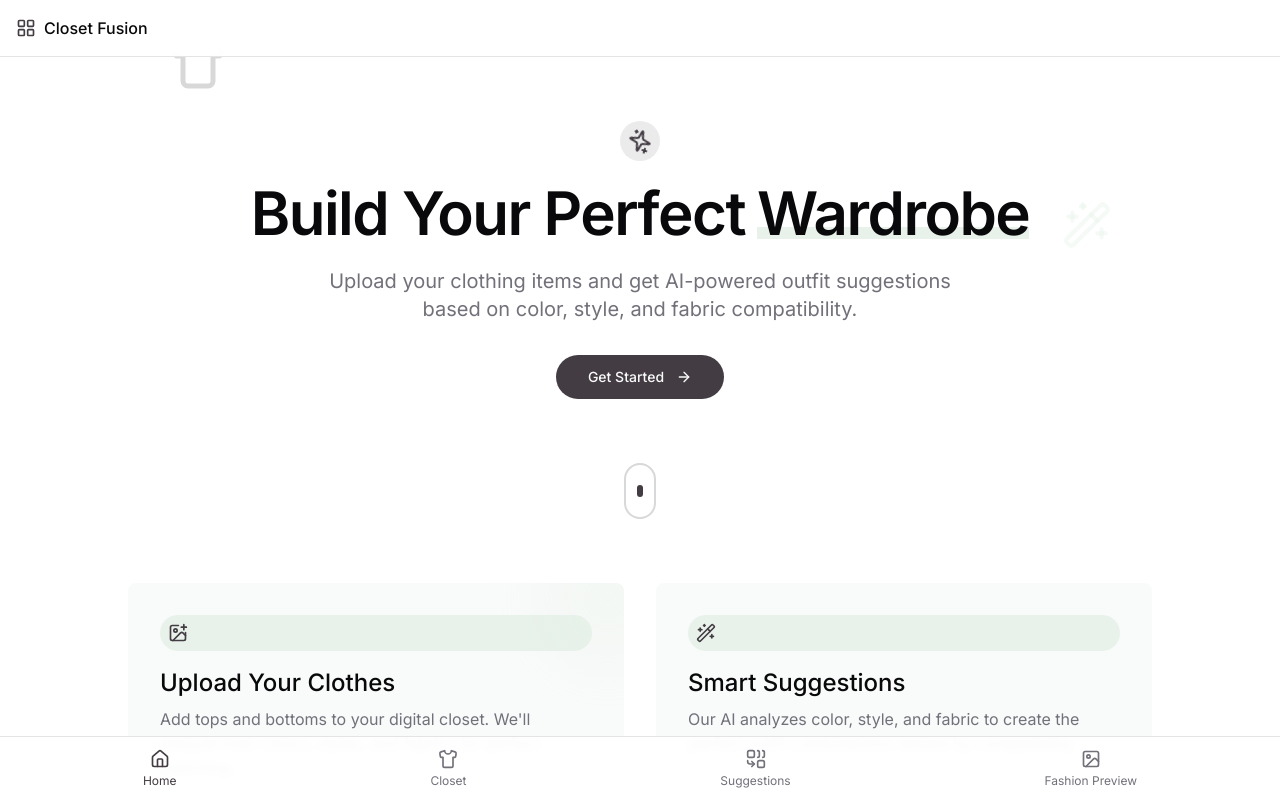
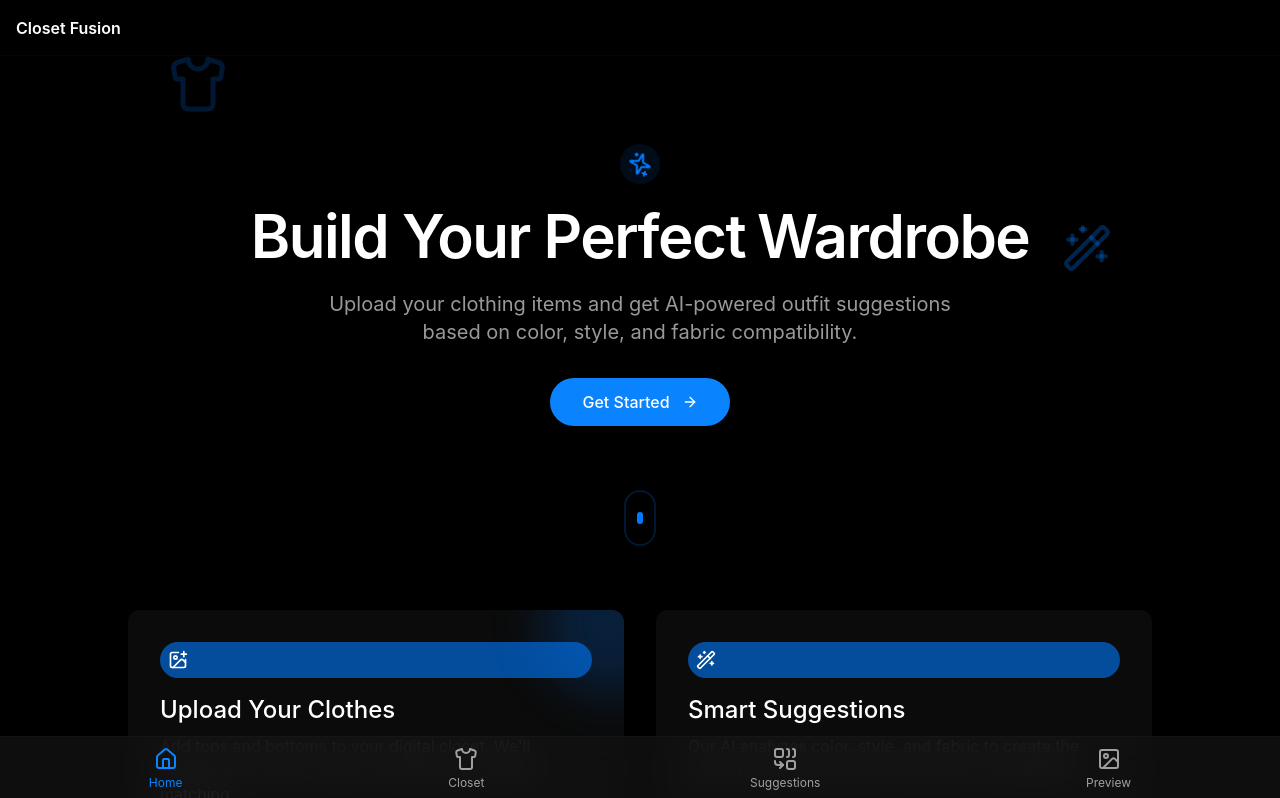
Before and after one commit to Abdullaaziz098/closet-fusion-suggestions, a React (Vite) app: page / in a window 1280 px wide. Shown: the top 798 px of the page. Built offline with nearby package versions, Linux system fonts and the light colour scheme.

Commit message:
Refactor: Apply iOS-inspired design theme
- Updated the app's design to an iOS-inspired theme, including dark/light mode, shadows, and overall UI/UX enhancements.
- Modified color palettes, component styles, and layout to align with the new design.

```diff
--- a/src/components/FashionImagePreview.tsx
+++ b/src/components/FashionImagePreview.tsx
@@ -1,6 +1,6 @@
 
 import { useState, useEffect } from "react";
-import { Loader2, RefreshCw } from "lucide-react";
+import { Loader2, RefreshCw, Camera } from "lucide-react";
 import { motion } from "framer-motion";
 import { Button } from "@/components/ui/button";
 import { ClothingItem } from "@/types/clothing";
@@ -78,30 +78,33 @@ const FashionImagePreview = ({ top, bottom, onRefresh }: FashionImagePreviewProp
   }, [top, bottom]);
 
   return (
-    <div className="relative w-full h-full rounded-xl bg-gradient-to-tr from-muted/50 to-background/50 border overflow-hidden">
+    <div className="relative w-full h-full rounded-xl bg-ios-card border border-ios-border/20 overflow-hidden shadow-ios">
       {isLoading ? (
         <div className="absolute inset-0 flex flex-col items-center justify-center">
-          <Loader2 className="h-12 w-12 animate-spin text-primary mb-4" />
-          <span className="text-muted-foreground">Generating fashion preview...</span>
-          <p className="text-xs text-muted-foreground mt-2">This may take a few seconds</p>
+          <Loader2 className="h-12 w-12 animate-spin text-ios-accent mb-4" />
+          <span className="text-white/80">Generating fashion preview...</span>
+          <p className="text-xs text-ios-textSecondary mt-2">This may take a few seconds</p>
         </div>
       ) : error ? (
         <div className="absolute inset-0 flex flex-col items-center justify-center p-6">
           <p className="text-destructive mb-4 text-center">{error}</p>
-          <Button onClick={generateImage}>Try Again</Button>
+          <Button onClick={generateImage} variant="secondary" className="bg-ios-card border border-ios-border/50 hover:bg-ios-border/20">
+            Try Again
+          </Button>
         </div>
       ) : !imageUrl && (top || bottom) ? (
         <div className="absolute inset-0 flex flex-col items-center justify-center">
           <Button
             onClick={generateImage}
             size="lg"
-            className="mb-4"
+            className="mb-4 bg-ios-accent hover:bg-ios-accent/90 text-white rounded-full px-6 shadow-ios-sm"
             disabled={!top || !bottom}
           >
+            <Camera className="mr-2 h-5 w-5" />
             Generate Fashion Preview
           </Button>
           {(!top || !bottom) && (
-            <p className="text-sm text-muted-foreground text-center px-6">
+            <p className="text-sm text-ios-textSecondary text-center px-6">
               Select both a top and bottom to generate a preview
             </p>
           )}
@@ -120,8 +123,7 @@ const FashionImagePreview = ({ top, bottom, onRefresh }: FashionImagePreviewProp
           <Button
             onClick={handleRefresh}
             size="sm"
-            className="absolute bottom-4 right-4"
-            variant="secondary"
+            className="absolute bottom-4 right-4 bg-ios-card/70 backdrop-blur-lg border border-white/10 rounded-full shadow-ios px-4"
           >
             <RefreshCw className="mr-2 h-4 w-4" />
             Refresh
@@ -129,7 +131,7 @@ const FashionImagePreview = ({ top, bottom, onRefresh }: FashionImagePreviewProp
         </motion.div>
       ) : (
         <div className="absolute inset-0 flex items-center justify-center">
-          <p className="text-muted-foreground text-center px-6">
+          <p className="text-ios-textSecondary text-center px-6">
             Select an outfit to generate a fashion preview
           </p>
         </div>
--- a/src/components/Layout.tsx
+++ b/src/components/Layout.tsx
@@ -1,6 +1,6 @@
 
 import { Link, useLocation } from "react-router-dom";
-import { Shirt, Home, LayoutGrid, Combine, Image } from "lucide-react";
+import { Shirt, Home, Combine, Image } from "lucide-react";
 
 interface LayoutProps {
   children: React.ReactNode;
@@ -8,49 +8,47 @@ interface LayoutProps {
 }
 
 const navItems = [
-  { title: "Home", path: "/", icon: <Home className="w-5 h-5" /> },
-  { title: "Closet", path: "/closet", icon: <Shirt className="w-5 h-5" /> },
-  { title: "Suggestions", path: "/suggestions", icon: <Combine className="w-5 h-5" /> },
-  { title: "Fashion Preview", path: "/outfit-preview", icon: <Image className="w-5 h-5" /> },
+  { title: "Home", path: "/", icon: <Home className="w-6 h-6" /> },
+  { title: "Closet", path: "/closet", icon: <Shirt className="w-6 h-6" /> },
+  { title: "Suggestions", path: "/suggestions", icon: <Combine className="w-6 h-6" /> },
+  { title: "Preview", path: "/outfit-preview", icon: <Image className="w-6 h-6" /> },
 ];
 
 const Layout = ({ children, hideNav = false }: LayoutProps) => {
   const location = useLocation();
 
   return (
-    <div className="flex flex-col min-h-screen">
+    <div className="flex flex-col min-h-screen bg-ios-background text-ios-text">
       {!hideNav && (
-        <header className="border-b sticky top-0 z-50 bg-background/95 backdrop-blur">
-          <div className="container flex items-center justify-between h-14 px-4">
+        <header className="ios-top-bar">
           <Link to="/" className="flex items-center gap-2">
-              <LayoutGrid className="h-5 w-5 text-primary" />
-              <span className="font-medium">Closet Fusion</span>
+            <span className="font-semibold text-white">Closet Fusion</span>
           </Link>
-          </div>
         </header>
       )}
 
-      <main className="flex-1">{children}</main>
+      <main className="flex-1 mt-14 mb-16 px-4 py-6">
+        {children}
+      </main>
 
       {!hideNav && (
-        <div className="w-full h-16 bg-background/95 backdrop-blur-sm fixed bottom-0 border-t z-50">
+        <div className="ios-nav">
           <nav className="container h-full mx-auto px-4">
             <ul className="flex items-center justify-around h-full">
-              {navItems.map((item) => (
+              {navItems.map((item) => {
+                const isActive = location.pathname === item.path;
+                return (
                   <li key={item.path}>
                     <Link
                       to={item.path}
-                    className={`flex flex-col items-center gap-1 px-3 py-1.5 ${
-                      location.pathname === item.path
-                        ? "text-primary"
-                        : "text-muted-foreground"
-                    }`}
+                      className={`ios-tab ${isActive ? 'active' : ''}`}
                     >
                       <span>{item.icon}</span>
                       <span className="text-xs">{item.title}</span>
                     </Link>
                   </li>
-              ))}
+                );
+              })}
             </ul>
           </nav>
         </div>
--- a/src/components/ui/button.tsx
+++ b/src/components/ui/button.tsx
@@ -1,3 +1,4 @@
+
 import * as React from "react"
 import { Slot } from "@radix-ui/react-slot"
 import { cva, type VariantProps } from "class-variance-authority"
@@ -5,24 +6,24 @@ import { cva, type VariantProps } from "class-variance-authority"
 import { cn } from "@/lib/utils"
 
 const buttonVariants = cva(
-  "inline-flex items-center justify-center gap-2 whitespace-nowrap rounded-md text-sm font-medium ring-offset-background transition-colors focus-visible:outline-none focus-visible:ring-2 focus-visible:ring-ring focus-visible:ring-offset-2 disabled:pointer-events-none disabled:opacity-50 [&_svg]:pointer-events-none [&_svg]:size-4 [&_svg]:shrink-0",
+  "inline-flex items-center justify-center gap-2 whitespace-nowrap rounded-full text-sm font-medium ring-offset-background transition-colors focus-visible:outline-none focus-visible:ring-2 focus-visible:ring-ring focus-visible:ring-offset-2 disabled:opacity-50 active:scale-95 [&_svg]:pointer-events-none [&_svg]:size-4 [&_svg]:shrink-0",
   {
     variants: {
       variant: {
-        default: "bg-primary text-primary-foreground hover:bg-primary/90",
+        default: "bg-ios-accent text-white hover:bg-ios-accent/90 shadow-ios-sm",
         destructive:
           "bg-destructive text-destructive-foreground hover:bg-destructive/90",
         outline:
-          "border border-input bg-background hover:bg-accent hover:text-accent-foreground",
+          "border border-ios-border/50 bg-ios-card hover:bg-ios-border/20 text-ios-text",
         secondary:
-          "bg-secondary text-secondary-foreground hover:bg-secondary/80",
-        ghost: "hover:bg-accent hover:text-accent-foreground",
-        link: "text-primary underline-offset-4 hover:underline",
+          "bg-secondary text-ios-text hover:bg-secondary/80",
+        ghost: "hover:bg-ios-border/10 text-ios-text hover:text-ios-accent",
+        link: "text-ios-accent underline-offset-4 hover:underline p-0 h-auto",
       },
       size: {
-        default: "h-10 px-4 py-2",
-        sm: "h-9 rounded-md px-3",
-        lg: "h-11 rounded-md px-8",
+        default: "h-10 px-5 py-2",
+        sm: "h-8 rounded-full px-3 text-xs",
+        lg: "h-12 rounded-full px-8 text-base",
         icon: "h-10 w-10",
       },
     },
--- a/src/components/ui/card.tsx
+++ b/src/components/ui/card.tsx
@@ -1,3 +1,4 @@
+
 import * as React from "react"
 
 import { cn } from "@/lib/utils"
@@ -9,7 +10,7 @@ const Card = React.forwardRef<
   <div
     ref={ref}
     className={cn(
-      "rounded-lg border bg-card text-card-foreground shadow-sm",
+      "rounded-xl border border-ios-border/20 bg-ios-card text-ios-text shadow-ios",
       className
     )}
     {...props}
@@ -50,7 +51,7 @@ const CardDescription = React.forwardRef<
 >(({ className, ...props }, ref) => (
   <p
     ref={ref}
-    className={cn("text-sm text-muted-foreground", className)}
+    className={cn("text-sm text-ios-textSecondary", className)}
     {...props}
   />
 ))
--- a/src/index.css
+++ b/src/index.css
@@ -1,4 +1,3 @@
-
 @import url('https://fonts.googleapis.com/css2?family=Inter:wght@300;400;500;600;700&display=swap');
 
 @tailwind base;
@@ -7,83 +6,44 @@
 
 @layer base {
   :root {
-    --background: 0 0% 100%;
-    --foreground: 240 10% 3.9%;
+    --background: 0 0% 0%;
+    --foreground: 0 0% 100%;
 
-    --card: 0 0% 100%;
-    --card-foreground: 240 10% 3.9%;
+    --card: 0 0% 7%;
+    --card-foreground: 0 0% 100%;
 
-    --popover: 0 0% 100%;
-    --popover-foreground: 240 10% 3.9%;
+    --popover: 0 0% 7%;
+    --popover-foreground: 0 0% 100%;
 
-    --primary: 300 5% 25%;
-    --primary-foreground: 0 0% 98%;
+    --primary: 211 100% 50%;
+    --primary-foreground: 0 0% 100%;
 
-    --secondary: 150 5% 96%;
-    --secondary-foreground: 300 5% 25%;
+    --secondary: 0 0% 9%;
+    --secondary-foreground: 0 0% 100%;
 
-    --muted: 240 5% 96%;
-    --muted-foreground: 240 3.8% 46.1%;
+    --muted: 0 0% 15%;
+    --muted-foreground: 0 0% 60%;
 
-    --accent: 136 30% 90%;
-    --accent-foreground: 300 5% 25%;
+    --accent: 211 100% 50%;
+    --accent-foreground: 0 0% 100%;
 
     --destructive: 0 84.2% 60.2%;
-    --destructive-foreground: 0 0% 98%;
+    --destructive-foreground: 0 0% 100%;
 
-    --border: 240 5.9% 90%;
-    --input: 240 5.9% 90%;
-    --ring: 300 5% 25%;
+    --border: 0 0% 13%;
+    --input: 0 0% 13%;
+    --ring: 211 100% 50%;
 
-    --radius: 0.5rem;
+    --radius: 0.75rem;
 
-    --sidebar-background: 0 0% 98%;
-    --sidebar-foreground: 240 5.3% 26.1%;
-    --sidebar-primary: 240 5.9% 10%;
-    --sidebar-primary-foreground: 0 0% 98%;
-    --sidebar-accent: 240 4.8% 95.9%;
-    --sidebar-accent-foreground: 240 5.9% 10%;
-    --sidebar-border: 220 13% 91%;
-    --sidebar-ring: 217.2 91.2% 59.8%;
-  }
-
-  .dark {
-    --background: 240 10% 3.9%;
-    --foreground: 0 0% 98%;
-
-    --card: 240 10% 3.9%;
-    --card-foreground: 0 0% 98%;
-
-    --popover: 240 10% 3.9%;
-    --popover-foreground: 0 0% 98%;
-
-    --primary: 300 5% 65%;
-    --primary-foreground: 240 5.9% 10%;
-
-    --secondary: 240 3.7% 15.9%;
-    --secondary-foreground: 0 0% 98%;
-
-    --muted: 240 3.7% 15.9%;
-    --muted-foreground: 240 5% 64.9%;
-
-    --accent: 136 60% 20%;
-    --accent-foreground: 0 0% 98%;
-
-    --destructive: 0 62.8% 30.6%;
-    --destructive-foreground: 0 0% 98%;
-
-    --border: 240 3.7% 15.9%;
-    --input: 240 3.7% 15.9%;
-    --ring: 240 4.9% 83.9%;
-
-    --sidebar-background: 240 5.9% 10%;
-    --sidebar-foreground: 240 4.8% 95.9%;
-    --sidebar-primary: 224.3 76.3% 48%;
+    --sidebar-background: 0 0% 5%;
+    --sidebar-foreground: 0 0% 100%;
+    --sidebar-primary: 211 100% 50%;
     --sidebar-primary-foreground: 0 0% 100%;
-    --sidebar-accent: 240 3.7% 15.9%;
-    --sidebar-accent-foreground: 240 4.8% 95.9%;
-    --sidebar-border: 240 3.7% 15.9%;
-    --sidebar-ring: 217.2 91.2% 59.8%;
+    --sidebar-accent: 0 0% 9%;
+    --sidebar-accent-foreground: 0 0% 100%;
+    --sidebar-border: 0 0% 13%;
+    --sidebar-ring: 211 100% 50%;
   }
 }
 
@@ -93,9 +53,42 @@
   }
 
   body {
-    @apply bg-background text-foreground font-sans;
+    @apply bg-black text-white font-sans;
     scroll-behavior: smooth;
   }
+}
+
+/* iOS-inspired components */
+.ios-card {
+  @apply bg-ios-card rounded-xl shadow-ios border border-ios-border/10 backdrop-blur-sm;
+}
+
+.ios-button {
+  @apply rounded-full px-5 py-2.5 font-semibold transition-all active:scale-95;
+}
+
+.ios-input {
+  @apply bg-ios-card border border-ios-border/30 rounded-lg px-4 py-3 text-white focus:border-ios-accent outline-none;
+}
+
+.ios-nav {
+  @apply fixed bottom-0 w-full bg-ios-card/80 backdrop-blur-lg border-t border-ios-border/30 h-16;
+}
+
+.ios-tab {
+  @apply flex flex-col items-center justify-center gap-1 opacity-60 transition hover:opacity-100;
+}
+
+.ios-tab.active {
+  @apply opacity-100 text-ios-accent;
+}
+
+.ios-blur-bg {
+  @apply backdrop-blur-xl bg-ios-card/80;
+}
+
+.ios-top-bar {
+  @apply fixed top-0 w-full h-14 bg-ios-background/80 backdrop-blur-xl border-b border-ios-border/20 z-50 flex items-center px-4;
 }
 
 /* Enhanced animation classes */
@@ -258,3 +251,23 @@
   pointer-events: none;
   z-index: -1;
 }
+
+/* iOS animations */
+@keyframes ios-spring {
+  0% { transform: scale(0.9); opacity: 0; }
+  40% { transform: scale(1.08); opacity: 1; }
+  100% { transform: scale(1); opacity: 1; }
+}
+
+.animate-ios-spring {
+  animation: ios-spring 0.4s ease-out forwards;
+}
+
+@keyframes ios-fade {
+  0% { opacity: 0; }
+  100% { opacity: 1; }
+}
+
+.animate-ios-fade {
+  animation: ios-fade 0.3s ease-out forwards;
+}
--- a/tailwind.config.ts
+++ b/tailwind.config.ts
@@ -62,6 +62,14 @@ export default {
 					'accent-foreground': 'hsl(var(--sidebar-accent-foreground))',
 					border: 'hsl(var(--sidebar-border))',
 					ring: 'hsl(var(--sidebar-ring))'
+				},
+				ios: {
+					background: '#000000',
+					card: '#121212',
+					accent: '#0A84FF',
+					text: '#FFFFFF',
+					textSecondary: '#8A898C',
+					border: '#222222'
 				}
 			},
 			borderRadius: {
@@ -70,7 +78,12 @@ export default {
 				sm: 'calc(var(--radius) - 4px)'
 			},
 			fontFamily: {
-				sans: ['Inter', 'sans-serif'],
+				sans: ['-apple-system', 'BlinkMacSystemFont', 'San Francisco', 'Helvetica Neue', 'Helvetica', 'Arial', 'sans-serif'],
+			},
+			boxShadow: {
+				'ios': '0 4px 16px rgba(0,0,0,0.12)',
+				'ios-sm': '0 2px 8px rgba(0,0,0,0.12)',
+				'ios-lg': '0 8px 24px rgba(0,0,0,0.16)',
 			},
 			keyframes: {
 				'accordion-down': {
```
Lines whose indentation alone changed are shown as unchanged.
